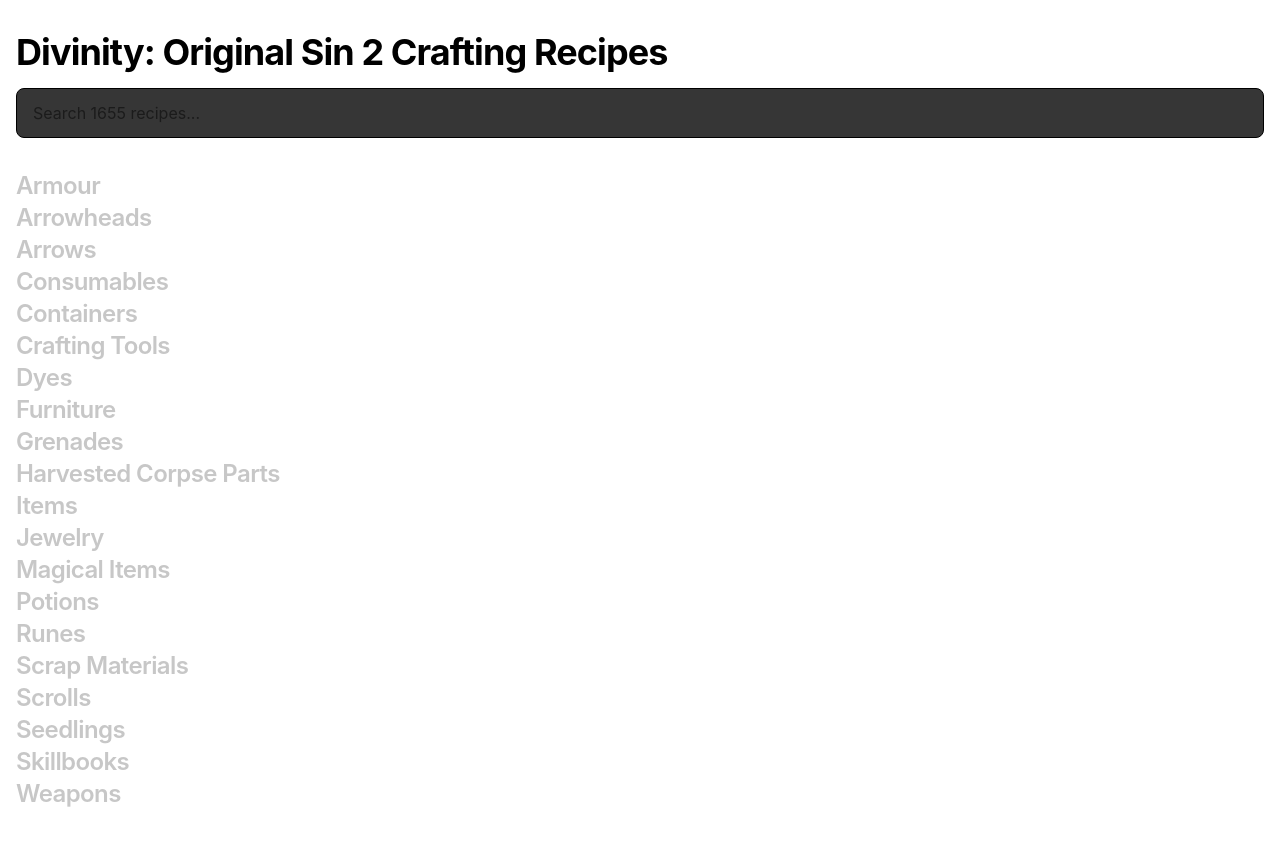
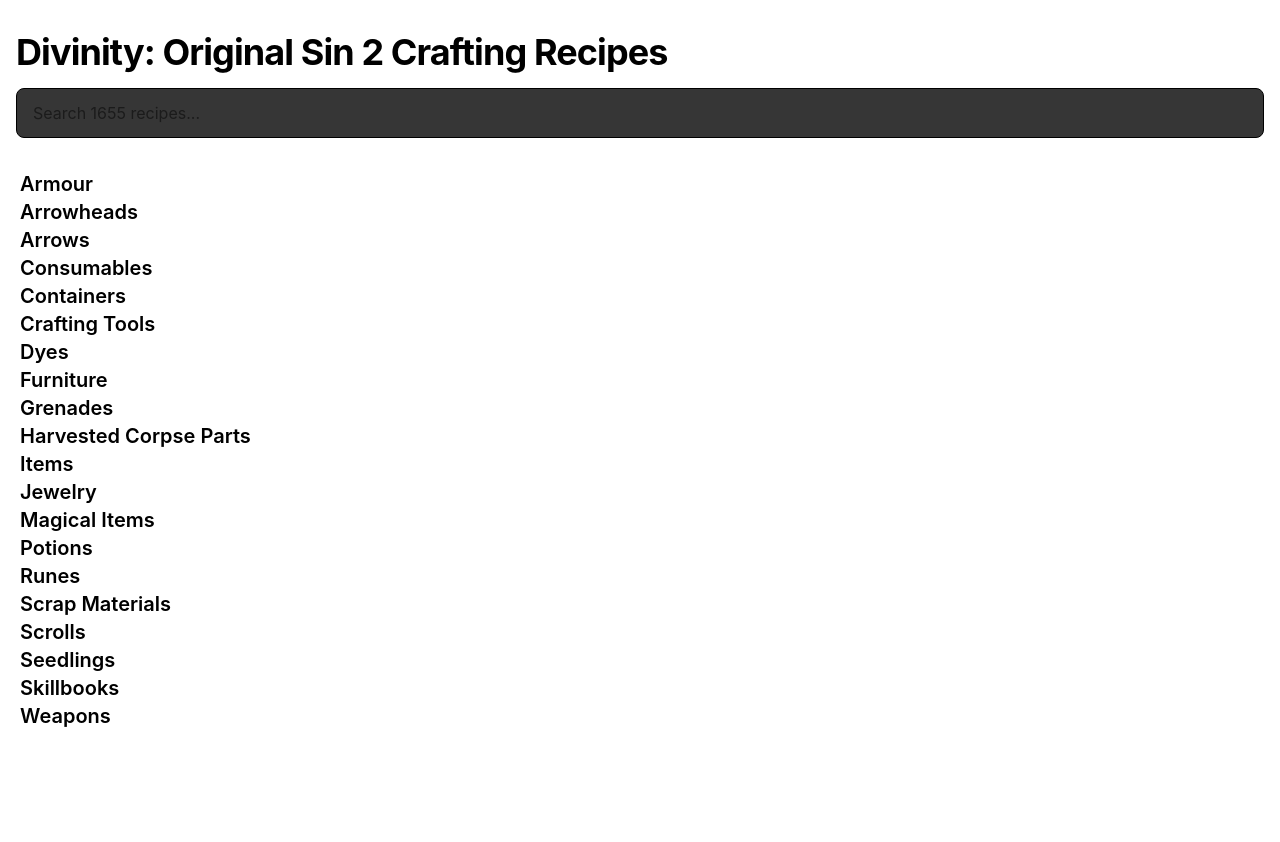
Before and after one commit to sbs-henrywrightson/web-react-dos2-recipe-search, a React (Vite) app: page / in a window 1280 px wide. After the commit the page ends 800 px from the top, so only its background shows below. Built offline with nearby package versions, Linux system fonts and the light colour scheme.

Commit message:
Clickable type and result

```diff
--- a/src/components/recipe-card/recipe-card.tsx
+++ b/src/components/recipe-card/recipe-card.tsx
@@ -1,4 +1,4 @@
-import { IngredientsList } from '@components';
+import { AppButton, IngredientsList } from '@components';
 import type { Recipe } from '@types';
 
 type RecipeCardProps = {
@@ -11,7 +11,13 @@
   return (
     <div className='rounded-md border border-gray-500 bg-surface p-1.5 hover:shadow-md transition'>
       <div className='flex items-center justify-between'>
-        <h3 className='font-semibold mb-1'>{recipe.result}</h3>
+        <AppButton
+          buttonType='plain'
+          className='text-xl font-semibold px-1 rounded hover:bg-recipe-type-hover'
+          onClick={() => onIngredientClick(recipe.result.toLowerCase())}
+        >
+          {recipe.result}
+        </AppButton>
         {recipe.subtype && <p className='text-xs'>({recipe.subtype})</p>}
       </div>
 
--- a/src/pages/search/search.tsx
+++ b/src/pages/search/search.tsx
@@ -1,4 +1,4 @@
-import { RecipeCard } from '@components';
+import { AppButton, RecipeCard } from '@components';
 import { recipeService } from '@services';
 import type { Recipe, RecipeGroup } from '@types';
 import { useEffect, useMemo, useState } from 'react';
@@ -73,12 +73,17 @@
     setCollapsedGroups(reset);
   }, [filteredRecipes]);
 
-  function toggleGroup(type: string) {
+  const toggleGroup = (type: string) => {
+    console.log('toggle');
     setCollapsedGroups((prev) => ({
       ...prev,
       [type]: !prev[type],
     }));
-  }
+  };
+
+  const handleIngredientClick = (ingredient: string) => {
+    setQuery(ingredient.toLowerCase());
+  };
 
   if (loading) {
     return (
@@ -88,8 +93,9 @@
     );
   }
 
-  const handleIngredientClick = (ingredient: string) => {
-    setQuery(ingredient.toLowerCase());
+  const handleGroupClick = (e: React.MouseEvent, recipeType: string) => {
+    e.stopPropagation();
+    setQuery(recipeType.toLowerCase());
   };
 
   return (
@@ -117,13 +123,19 @@
               <div
                 className={[
                   hasRecipes
-                    ? 'flex items-center justify-between px-2 pt-2 text-recipe-type'
-                    : 'flex items-center justify-between text-recipe-type-muted',
+                    ? 'flex items-center justify-between px-2 pt-2 text-recipe-type cursor-pointer'
+                    : 'text-recipe-type-muted w-max',
                   collapsed && hasRecipes ? 'pb-3' : '',
                 ].join(' ')}
                 onClick={() => toggleGroup(group.type)}
               >
-                <h2 className='text-xl font-semibold'>{group.type}</h2>
+                <AppButton
+                  buttonType='plain'
+                  className='text-xl font-semibold px-1 rounded hover:bg-recipe-type-hover'
+                  onClick={(e: React.MouseEvent) => handleGroupClick(e, group.type)}
+                >
+                  {group.type}
+                </AppButton>
 
                 {hasRecipes && <p className='text-sm'>{collapsed ? 'Show' : 'Hide'}</p>}
               </div>
--- a/src/styles/index.css
+++ b/src/styles/index.css
@@ -35,6 +35,7 @@
 
   --color-recipe-type-background: var(--color-recipe-type-background);
   --color-recipe-type: var(--color-recipe-type);
+  --color-recipe-type-hover: var(--color-recipe-type-hover);
   --color-recipe-type-muted: var(--color-recipe-type-muted);
 
   --font-size-lg: var(--font-size-lg);
@@ -77,6 +78,7 @@
 
   --color-recipe-type-background: hsl(0, 0%, 91%);
   --color-recipe-type: hsl(104, 100%, 38%);
+  --color-recipe-type-hover: hsl(116, 100%, 10%);
   --color-recipe-type-muted: hsl(0, 0%, 78%);
 
   --font-size-lg: 12pt;
@@ -102,6 +104,7 @@
 
     --color-recipe-type-background: hsl(116, 100%, 3%);
     --color-recipe-type: hsl(105, 100%, 34%);
+    --color-recipe-type-hover: hsl(116, 100%, 10%);
     --color-recipe-type-muted: hsl(0, 0%, 30%);
 
     --color-form-field-background: hsl(0, 0%, 0%);
```
